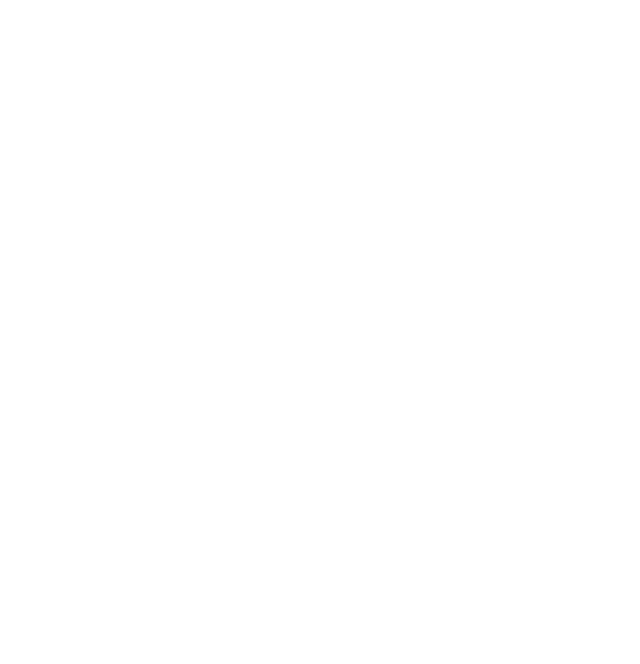
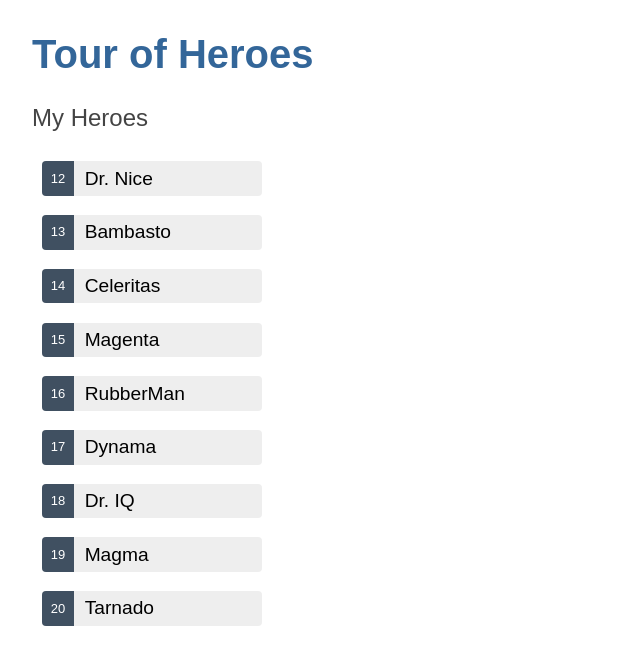
Before and after one commit to k-oketa/footprint, an Angular app in the folder angular-tutorial/angular-tour-of-heroes/: page / in a window 1280 px wide. Shown: the top 664 px of the page, without its empty margins (0-640 px from the left). Built offline with nearby package versions, Linux system fonts and the light colour scheme.

Commit message:
リストの表示を完了

```diff
--- a/angular-tutorial/angular-tour-of-heroes/src/app/app.module.ts
+++ b/angular-tutorial/angular-tour-of-heroes/src/app/app.module.ts
@@ -3,18 +3,18 @@
 
 import { AppRoutingModule } from './app-routing.module';
 import { AppComponent } from './app.component';
-import { HeroesComponent } from './heroes/heroes.component';
 import {FormsModule} from "@angular/forms";
+import {HeroesComponent} from "./heroes/heroes.component";
 
 @NgModule({
   declarations: [
     AppComponent,
-    HeroesComponent
   ],
   imports: [
     BrowserModule,
     AppRoutingModule,
-    FormsModule
+    FormsModule,
+    HeroesComponent
   ],
   providers: [],
   bootstrap: [AppComponent]
--- a/angular-tutorial/angular-tour-of-heroes/src/app/heroes/heroes.component.css
+++ b/angular-tutorial/angular-tour-of-heroes/src/app/heroes/heroes.component.css
@@ -0,0 +1,66 @@
+/* HeroesComponent's private CSS styles */
+.heroes {
+  margin: 0 0 2em 0;
+  list-style-type: none;
+  padding: 0;
+  width: 15em;
+}
+
+.heroes li {
+  display: flex;
+}
+
+.heroes button {
+  flex: 1;
+  cursor: pointer;
+  position: relative;
+  left: 0;
+  background-color: #EEE;
+  margin: .5em;
+  padding: 0;
+  border-radius: 4px;
+  display: flex;
+  align-items: stretch;
+  height: 1.8em;
+}
+
+.heroes button:hover {
+  color: #2c3a41;
+  background-color: #e6e6e6;
+  left: .1em;
+}
+
+.heroes button:active {
+  background-color: #525252;
+  color: #fafafa;
+}
+
+.heroes button.selected {
+  background-color: black;
+  color: white;
+}
+
+.heroes button.selected:hover {
+  background-color: #505050;
+  color: white;
+}
+
+.heroes button.selected:active {
+  background-color: black;
+  color: white;
+}
+
+.heroes .badge {
+  display: inline-block;
+  font-size: small;
+  color: white;
+  padding: 0.8em 0.7em 0 0.7em;
+  background-color: #405061;
+  line-height: 1em;
+  margin-right: .8em;
+  border-radius: 4px 0 0 4px;
+}
+
+.heroes .name {
+  align-self: center;
+}
--- a/angular-tutorial/angular-tour-of-heroes/src/app/heroes/heroes.component.html
+++ b/angular-tutorial/angular-tour-of-heroes/src/app/heroes/heroes.component.html
@@ -0,0 +1,17 @@
+<h2>My Heroes</h2>
+<ul class="heroes">
+  <li *ngFor="let hero of heroes">
+    <button [class.selected]="hero === selectedHero" type="button" (click)="onSelect(hero)">
+      <span class="badge">{{hero.id}}</span>
+      <span class="name">{{hero.name}}</span>
+    </button>
+  </li>
+</ul>
+<div *ngIf="selectedHero">
+  <h2>{{selectedHero.name | uppercase}} Details</h2>
+  <div>id: {{selectedHero.id}}</div>
+  <div>
+    <label for="hero-name">Hero name: </label>
+    <input id="hero-name" [(ngModel)]="selectedHero.name" placeholder="name">
+  </div>
+</div>
--- a/angular-tutorial/angular-tour-of-heroes/src/app/heroes/heroes.component.ts
+++ b/angular-tutorial/angular-tour-of-heroes/src/app/heroes/heroes.component.ts
@@ -1,7 +1,8 @@
 import { Component } from '@angular/core';
+import {HEROES} from "../mock-heroes";
+import {NgFor, NgIf, UpperCasePipe} from "@angular/common";
+import {FormsModule} from "@angular/forms";
 import {Hero} from "../hero";
-import {HEROES} from "../mock-heroes";
-import {NgFor} from "@angular/common";
 
 @Component({
   selector: 'app-heroes',
@@ -9,9 +10,17 @@
   styleUrls: ['./heroes.component.css'],
   standalone: true,
   imports: [
+    FormsModule,
+    NgIf,
     NgFor,
+    UpperCasePipe
   ]
 })
 export class HeroesComponent {
   heroes = HEROES;
+
+  selectedHero?: Hero;
+  onSelect(hero?: Hero): void {
+    this.selectedHero = hero;
+  }
 }
```
